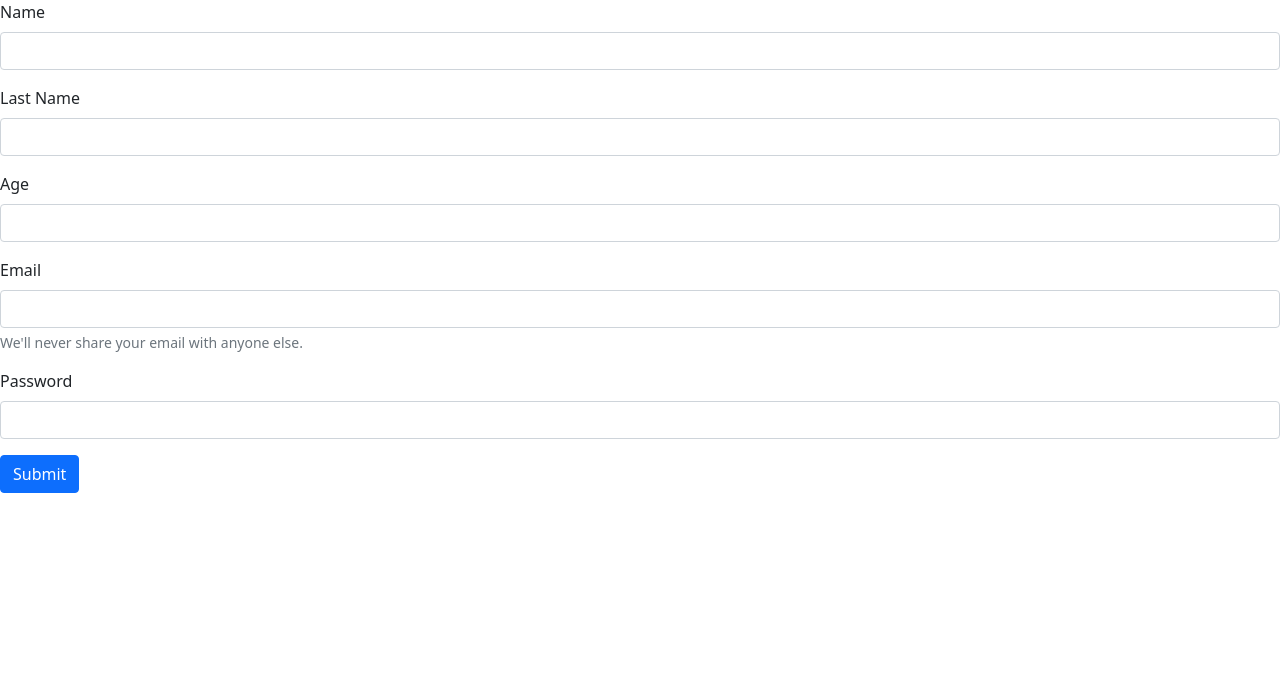
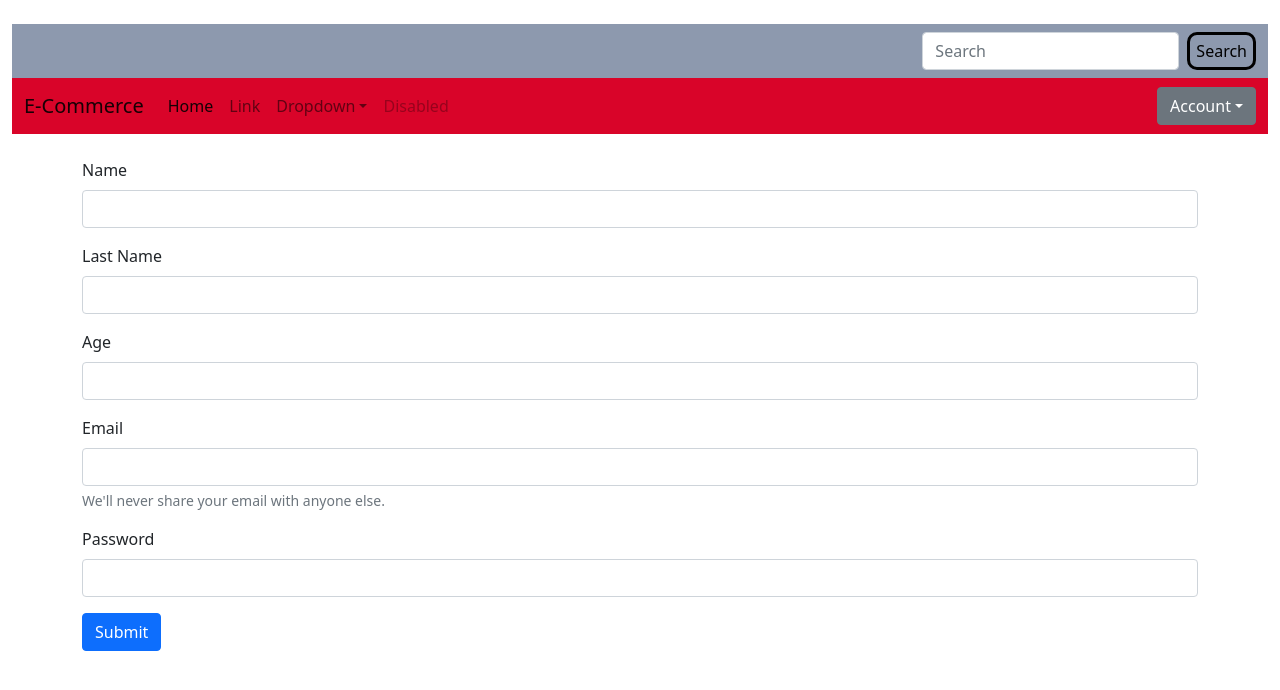
Before and after one commit to amacazzaga/Ecommerce, a React (Create React App) app in the folder frontend/: page /sign in a window 1280 px wide. Shown: the top 690 px of the page. Built offline with nearby package versions, Linux system fonts and the light colour scheme.

Commit message:
layout on sign in form

```diff
--- a/frontend/src/views/SingInForm.js
+++ b/frontend/src/views/SingInForm.js
@@ -1,7 +1,7 @@
 import React from "react";
 import { useState } from "react";
-
 import axios from "axios";
+import Layout from "../components/Layout";
 
 const SingInForm = () => {
   const [name, setName] = useState("");
@@ -29,6 +29,7 @@ const SingInForm = () => {
     }
   };
   return (
+    <Layout>
     <div>
       <form onSubmit={handleSubmit}>
         <div class="mb-3">
@@ -88,6 +89,7 @@ const SingInForm = () => {
       </form>
       <h5 className="mt-3">{error}</h5>
     </div>
+    </Layout>
   );
 };
 
```
